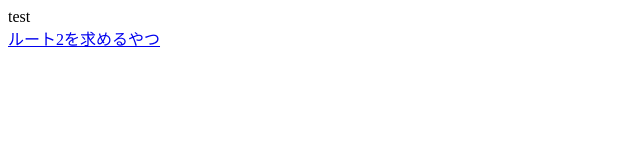
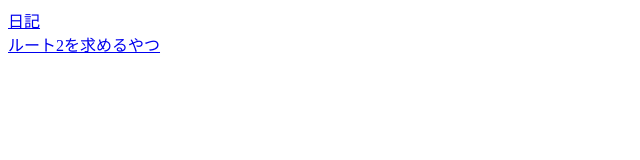
Before and after one commit to yy-mitsumura/yy-mitsumura.github.io, a plain HTML site: page index.html in a window 1280 px wide. Shown: the whole page, without its empty margins (0-640 px from the left). Drawn offline with Linux system fonts and the light colour scheme.

Commit message:
Update index.html

```diff
--- a/index.html
+++ b/index.html
@@ -6,7 +6,7 @@
     <title>index</title>
 </head>
 <body>
-test<BR>
+<a href="https://github.com/yy-mitsumura/yy-mitsumura.github.io/tree/main/nikki">日記</a><BR>
 <a href="root2">ルート2を求めるやつ</a>
 </body>
 </html>
```
